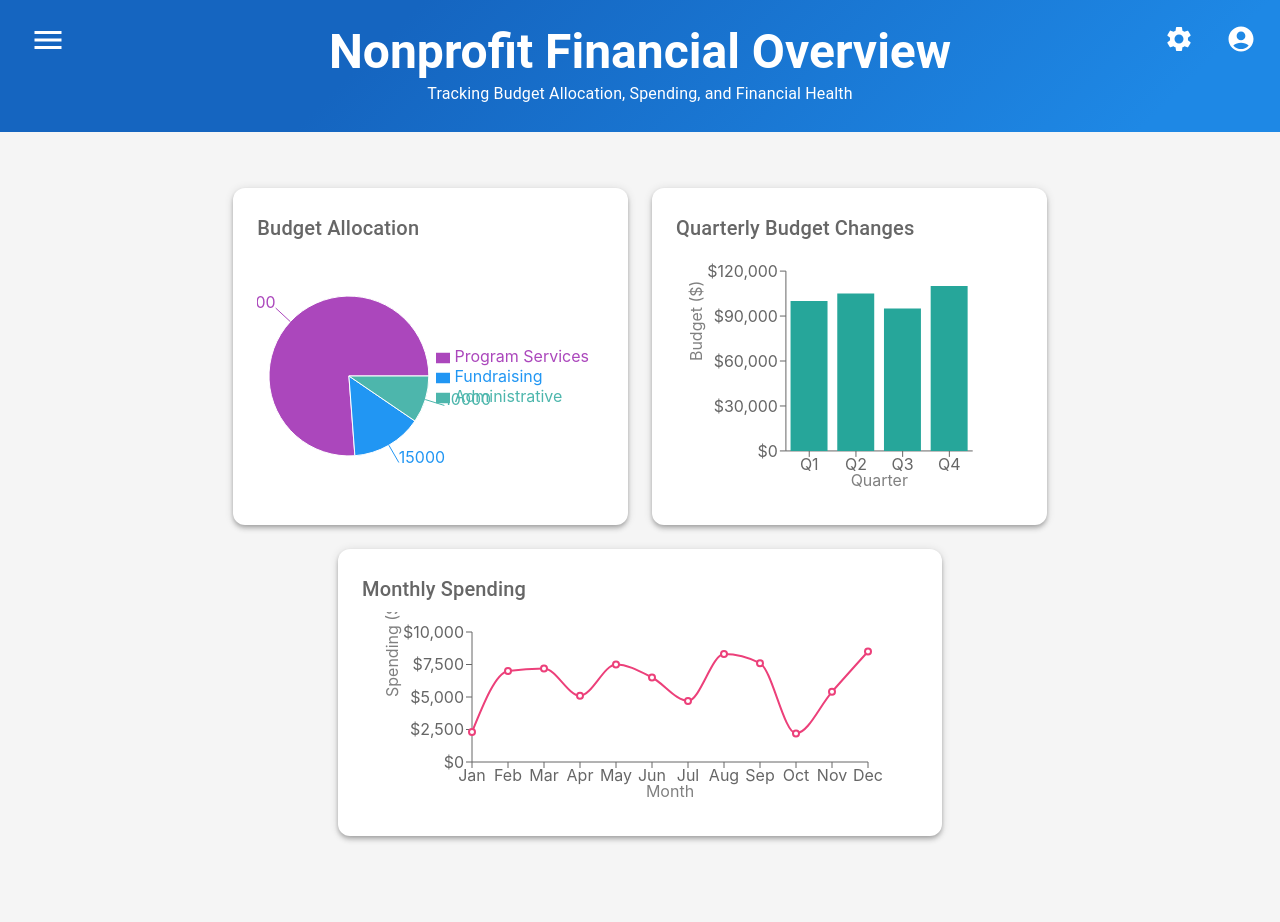
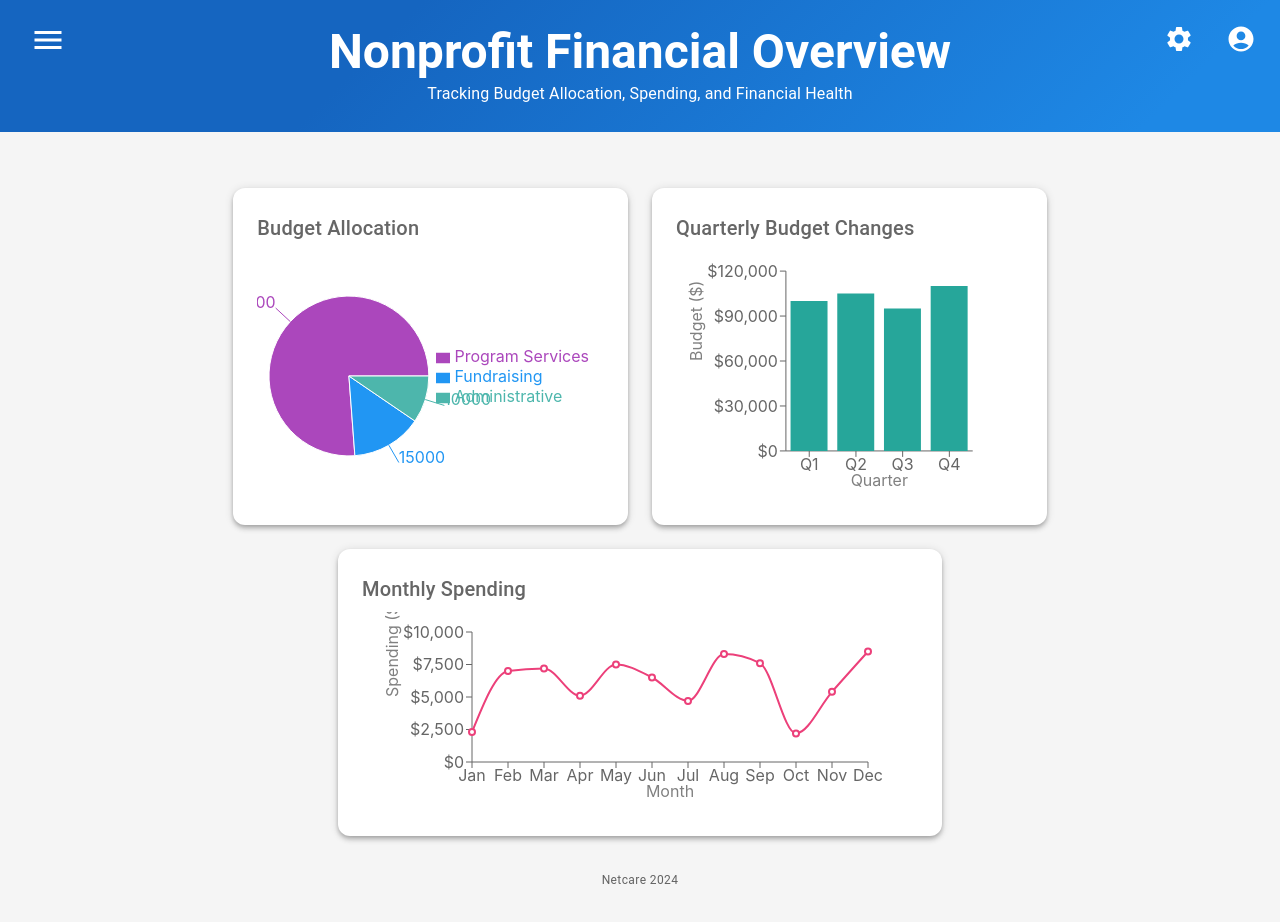
Before and after one commit to cfgcolumbus24/Team-15, a React (Create React App) app in the folder frontend/: page /financials in a window 1280 px wide. Shown: the top 922 px of the page. Built offline with nearby package versions, Linux system fonts and the light colour scheme.

Commit message:
Updated all page footers

```diff
--- a/frontend/src/pages/financials.tsx
+++ b/frontend/src/pages/financials.tsx
@@ -163,7 +163,14 @@ const Financials: React.FC = () => {
             </Card>
           </Grid>
         </Grid>
+        {/* Footer */}
+      <Box textAlign="center" mt={4}>
+        <Typography variant="caption" color="text.secondary">
+          Netcare 2024
+        </Typography>
       </Box>
+      </Box>
+
     </Box>
   );
 };
--- a/frontend/src/pages/users.tsx
+++ b/frontend/src/pages/users.tsx
@@ -210,6 +210,12 @@ const Patients: React.FC = () => {
             </Card>
           ))}
         </Box>
+        {/* Footer */}
+      <Box textAlign="center" mt={4}>
+        <Typography variant="caption" color="text.secondary">
+          Netcare 2024
+        </Typography>
+      </Box>
       </Box>
     </Box>
   );
--- a/frontend/src/pages/vital-signs.tsx
+++ b/frontend/src/pages/vital-signs.tsx
@@ -1,10 +1,8 @@
 import React from 'react';
 import {
-  Container,
   Paper,
   Typography,
   TextField,
-  Grid,
   Table,
   TableBody,
   TableCell,
@@ -12,7 +10,7 @@ import {
   TableHead,
   TableRow,
 } from '@mui/material';
-import { blue, grey, pink, purple, teal } from '@mui/material/colors';
+import { blue, grey} from '@mui/material/colors';
 
 
 
```
Also changed, not shown: frontend/src/pages/medical-history.tsx (+2 -10 lines), frontend/src/pages/symptoms.tsx (+1 -9 lines), frontend/src/pages/login.tsx (line endings or trailing spaces).
